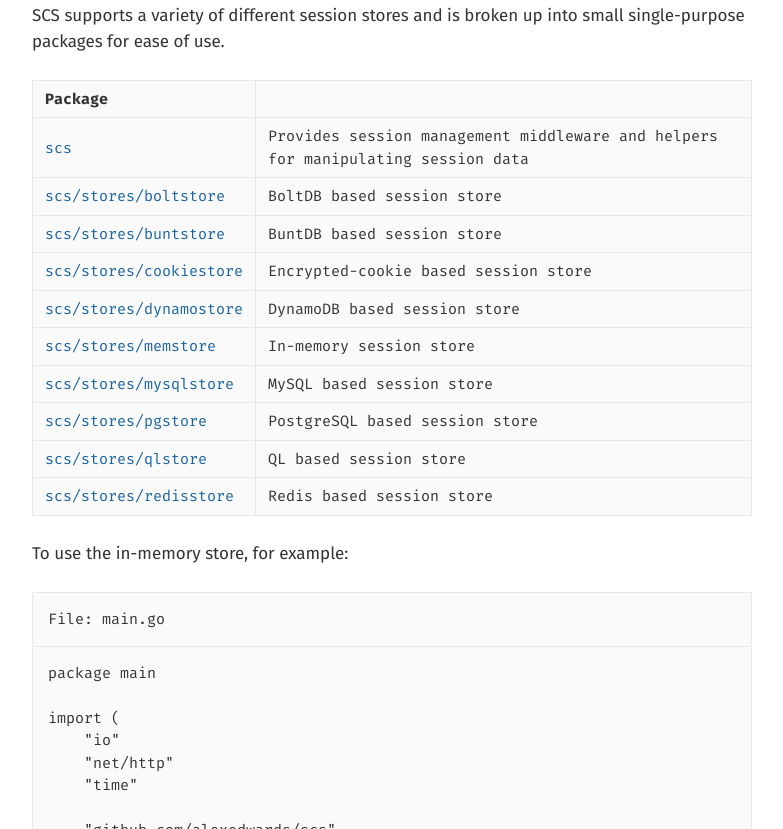
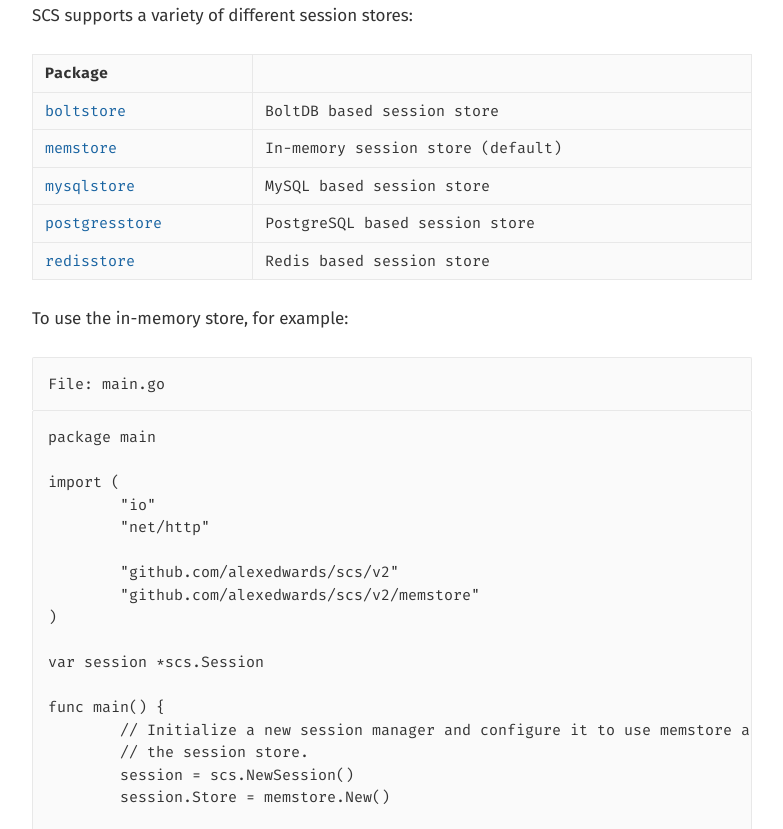
Before and after one commit to alexedwards/alexedwards.github.io, a plain HTML site: page blog/scs-session-manager.html in a window 1280 px wide. Shown: the part 891-1720 px from the top of the page, without its empty margins (248-1031 px from the left). Drawn offline with nearby package versions, Linux system fonts and the light colour scheme; a script that the page names is missing.

Commit message:
Update SCS blog post

```diff
--- a/blog/scs-session-manager.html
+++ b/blog/scs-session-manager.html
@@ -7,7 +7,7 @@
     <meta name="author" content="Alex Edwards">
     <meta name="copyright" content="Copyright Alex Edwards 2019">
     <meta name="google-site-verification" content="cQSliJDuQ3qRlZyVLmjurqMe4x-Q_SxyvXtpQbWRbeY">
-    <title>SCS&#58; A session manager for Go 1.7+ - Alex Edwards</title>
+    <title>SCS&#58; A session manager for Go - Alex Edwards</title>
     <link href="https://fonts.googleapis.com/css?family=Fira+Mono:400,700|Fira+Sans:400,400i,700,800" rel="stylesheet">
     <link rel="stylesheet" href="/static/stylesheets/main.css">
     <link rel="alternate" href="/static/feed.rss" type="application/rss+xml">
@@ -43,11 +43,11 @@
 	<a class="no-mobile" href="https://lets-go.alexedwards.net/"><img src="/static/images/cover-sm.png"></a>
 </div>
 <article>
-	<h1>SCS&#58; A session manager for Go 1.7+</h1>
+	<h1>SCS&#58; A session manager for Go</h1>
 	<div class="metadata">
 		<span class="dates">
 
-			Last updated: 10th October 2017
+			Last updated: 5th May 2019
 
 		</span>
 
@@ -56,33 +56,44 @@
 		</span>
 
 	</div>
-	<p>I’ve just released SCS, a session management package for Go 1.7+. You can <a href="https://github.com/alexedwards/scs">view it on Github</a>.</p>
+	<p>I’ve just released SCS, a session management package for Go 1.11+. You can <a href="https://github.com/alexedwards/scs">view it on Github</a>.</p>
 
-<p>Its design leverages Go’s new <code>context</code> package to automatically load and save session data via middleware.</p>
+<p>Its design leverages Go’s <code>context</code> package to automatically load and save session data via middleware.</p>
 
 <p>Importantly, it also provides the security features that you need when using server-side session stores (like straightforward session token regeneration) and supports both absolute and inactivity timeouts. The session data is safe for concurrent use.</p>
 
 <h2>A simple example</h2>
 
-<p>SCS supports a variety of different session stores and is broken up into small single-purpose packages for ease of use.</p>
+<p>SCS supports a variety of different session stores:</p>
 
 <table>
 <thead>
 <tr>
-<th>Package</th>
+<th style="text-align:left">Package</th>
 <th></th>
 </tr>
 </thead>
 <tbody>
-    <tr><td style="white-space: nowrap"><a href="https://godoc.org/github.com/alexedwards/scs">scs</a></td> <td>Provides session management middleware and helpers for manipulating session data</td> </tr>
-    <tr><td style="white-space: nowrap"><a href="https://godoc.org/github.com/alexedwards/scs/stores/boltstore">scs/stores/boltstore</a><td>BoltDB based session store</td></tr>
-    <tr><td style="white-space: nowrap"><a href="https://godoc.org/github.com/alexedwards/scs/stores/buntstore">scs/stores/buntstore</a><td>BuntDB based session store</td></tr>
-    <tr><td style="white-space: nowrap"><a href="https://godoc.org/github.com/alexedwards/scs/stores/cookiestore">scs/stores/cookiestore</a><td>Encrypted-cookie based session store</td></tr>
-    <tr><td style="white-space: nowrap"><a href="https://godoc.org/github.com/alexedwards/scs/stores/dynamostore">scs/stores/dynamostore</a><td>DynamoDB based session store</td></tr><tr><td style="white-space: nowrap"><a href="https://godoc.org/github.com/alexedwards/scs/stores/memstore">scs/stores/memstore</a><td>In-memory session store </td></tr>
-    <tr><td style="white-space: nowrap"><a href="https://godoc.org/github.com/alexedwards/scs/stores/mysqlstore">scs/stores/mysqlstore</a><td>MySQL based session store</td></tr>
-    <tr><td style="white-space: nowrap"><a href="https://godoc.org/github.com/alexedwards/scs/stores/pgstore">scs/stores/pgstore</a><td>PostgreSQL based session store</td></tr>
-    <tr><td style="white-space: nowrap"><a href="https://godoc.org/github.com/alexedwards/scs/stores/qlstore">scs/stores/qlstore</a><td>QL based session store</td></tr>
-    <tr><td style="white-space: nowrap"><a href="https://godoc.org/github.com/alexedwards/scs/stores/redisstore">scs/stores/redisstore</a><td>Redis based session store</td></tr>
+<tr>
+<td style="text-align:left"><a href="https://github.com/alexedwards/scs/tree/master/boltstore">boltstore</a></td>
+<td>BoltDB based session store</td>
+</tr>
+<tr>
+<td style="text-align:left"><a href="https://github.com/alexedwards/scs/tree/master/memstore">memstore</a></td>
+<td>In-memory session store (default)</td>
+</tr>
+<tr>
+<td style="text-align:left"><a href="https://github.com/alexedwards/scs/tree/master/mysqlstore">mysqlstore</a></td>
+<td>MySQL based session store</td>
+</tr>
+<tr>
+<td style="text-align:left"><a href="https://github.com/alexedwards/scs/tree/master/postgresstore">postgresstore</a></td>
+<td>PostgreSQL based session store</td>
+</tr>
+<tr>
+<td style="text-align:left"><a href="https://github.com/alexedwards/scs/tree/master/redisstore">redisstore</a></td>
+<td>Redis based session store</td>
+</tr>
 </tbody>
 </table>
 
@@ -92,82 +103,60 @@
 package main
 
 import (
-    "io"
-    "net/http"
-    "time"
+	"io"
+	"net/http"
 
-    "github.com/alexedwards/scs"
-    "github.com/alexedwards/scs/stores/memstore"
+	"github.com/alexedwards/scs/v2"
+	"github.com/alexedwards/scs/v2/memstore"
 )
 
-// Initialize a new encrypted-cookie based session manager and store it in a
-// global variable. In a real application, you might inject the session
-// manager as a dependency to your handlers instead.
-var sessionManager *scs.Manager
+var session *scs.Session
 
 func main() {
-    // Establish a session manager using the in-memory store and configure
-    // it's behaviour.
-    sessionManager = scs.NewManager(memstore.New(0))
-    sessionManager.Lifetime(3 * time.Hour)
-    sessionManager.Persist(true)
+	// Initialize a new session manager and configure it to use memstore as
+	// the session store.
+	session = scs.NewSession()
+	session.Store = memstore.New()
 
-    // Set up your HTTP handlers in the normal way.
-    mux := http.NewServeMux()
-    mux.HandleFunc("/put", putHandler)
-    mux.HandleFunc("/get", getHandler)
+	mux := http.NewServeMux()
+	mux.HandleFunc("/put", putHandler)
+	mux.HandleFunc("/get", getHandler)
 
-    // Wrap your handlers with the session manager middleware.
-    http.ListenAndServe(":4000", sessionManager.Use(mux))
+    // Wrap your handlers with the LoadAndSave() middleware.
+	http.ListenAndServe(":4000", session.LoadAndSave(mux))
 }
 
 func putHandler(w http.ResponseWriter, r *http.Request) {
-    // Load the session data for the current request. Any errors are deferred
-    // until you actually use the session data.
-    session := sessionManager.Load(r)
-
-    // Use the PutString() method to add a new key and associated string
-    // value to the session data. Methods for many other common data types
-    // are also provided. The session data is automatically saved.
-    err := session.PutString(w, "message", "Hello world!")
-    if err != nil {
-        http.Error(w, err.Error(), 500)
-    }
+    // Store a new key and value in the session data.
+	session.Put(r.Context(), "message", "Hello from a session!")
 }
 
 func getHandler(w http.ResponseWriter, r *http.Request) {
-    // Load the session data for the current request.
-    session := sessionManager.Load(r)
-
-    // Use the GetString() helper to retrieve the string value for the
-    // "message" key from the session data. The zero value for a string is
-    // returned if the key does not exist.
-    message, err := session.GetString("message")
-    if err != nil {
-        http.Error(w, err.Error(), 500)
-    }
-
-    io.WriteString(w, message)
+    // Use the GetString helper to retrieve the string value associated with a
+	// key. The zero value is returned if the key does not exist.
+	msg := session.GetString(r.Context(), "message")
+	io.WriteString(w, msg)
 }
 </pre></code></figure>
 
 <p>You should be able to verify that the session data is being across requests with curl:</p>
 
 <figure class="shell"><code><pre>
-$ curl -i -c cookies localhost:4000/put
+$ curl -i --cookie-jar cj --cookie cj localhost:4000/put
 <samp>HTTP/1.1 200 OK
-Set-Cookie: session=Z37PlmuLf51lFeVIce3Ed7Q4j1Jz_w2w7B2ZrACZ7ds; Path=/; Expires=Tue, 10 Oct 2017 17:02:53 GMT; Max-Age=10800; HttpOnly
-Date: Tue, 10 Oct 2017 14:02:52 GMT
-Content-Length: 0
-Content-Type: text/plain; charset=utf-8</samp>
+Cache-Control: no-cache="Set-Cookie"
+Set-Cookie: session=lHqcPNiQp_5diPxumzOklsSdE-MJ7zyU6kjch1Ee0UM; Path=/; Expires=Sat, 27 Apr 2019 10:28:20 GMT; Max-Age=86400; HttpOnly; SameSite=Lax
+Vary: Cookie
+Date: Fri, 26 Apr 2019 10:28:19 GMT
+Content-Length: 0</samp>
 
-$ curl -i -b cookies localhost:4000/get
+$ curl -i --cookie-jar cj --cookie cj localhost:4000/get
 <samp>HTTP/1.1 200 OK
-Date: Tue, 10 Oct 2017 14:03:20 GMT
-Content-Length: 12
+Date: Fri, 26 Apr 2019 10:28:24 GMT
+Content-Length: 21
 Content-Type: text/plain; charset=utf-8
 
-Hello world!</samp>
+Hello from a session!</samp>
 </pre></code></figure>
 
 <p>The complete <a href="https://godoc.org/github.com/alexedwards/scs">godocs are here</a>.</p>
```
Also changed, not shown: blog/category/golang.html (+1 -1 lines), blog/category/open-source.html (+1 -1 lines), blog/index.html (+1 -1 lines).
